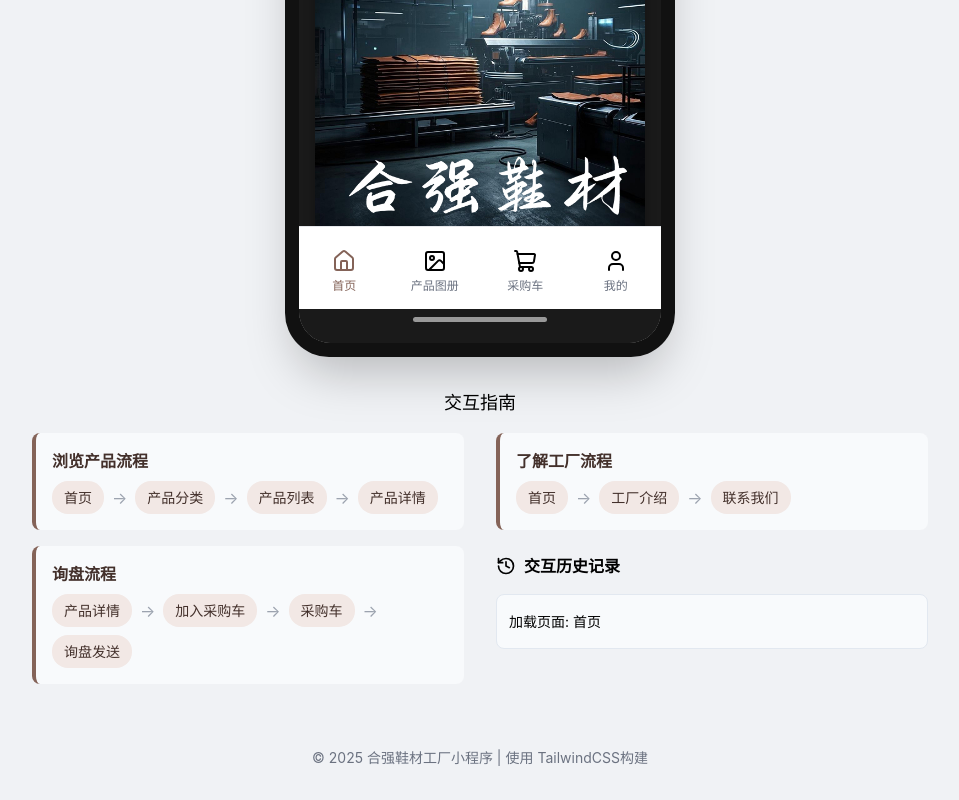
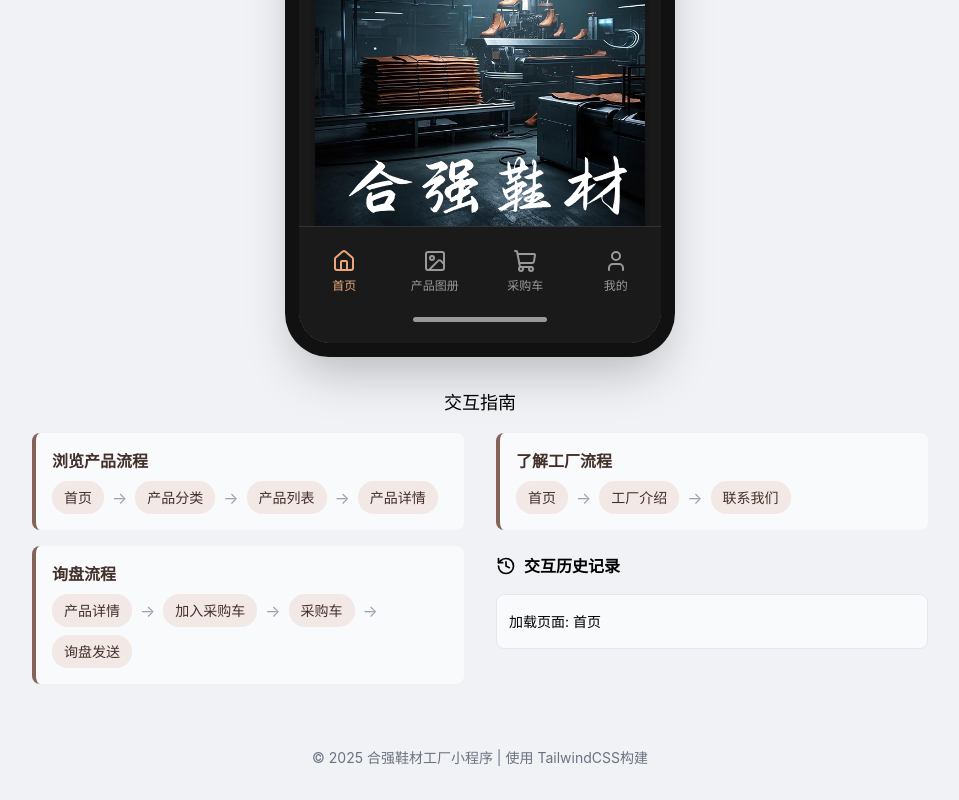
Before and after one commit to lij110397/miniapp-factory-heqiang, a plain HTML site: page prototype-2/prototype-interactive.html in a window 1280 px wide. Shown: the part 739-1539 px from the top of the page, without its empty margins (160-1119 px from the left). Drawn offline with nearby package versions, Linux system fonts and the light colour scheme.

Commit message:
修改prototype-2的交互原型

```diff
--- a/prototype-2/prototype-interactive.html
+++ b/prototype-2/prototype-interactive.html
@@ -127,8 +127,8 @@
 
     .tab-bar {
       height: 83px;
-      background-color: white;
-      border-top: 1px solid #e5e7eb;
+      background-color: #1A1A1A;
+      border-top: 1px solid #333;
       width: 100%;
       display: flex;
       justify-content: space-around;
@@ -142,6 +142,8 @@
       padding-top: 8px;
       cursor: pointer;
       width: 25%;
+      font-size: 10px;
+      color: #999;
     }
 
     .tab-icon {
@@ -155,15 +157,35 @@
 
     .tab-label {
       font-size: 12px;
-      color: var(--neutral-500);
+      color: #999;
     }
 
     .tab-item.active .tab-label {
-      color: var(--primary-600);
+      color: #E8A87C;
     }
 
     .tab-item.active .tab-icon {
-      color: var(--primary-600);
+      color: #E8A87C;
+    }
+
+    /* 添加底部指示条样式 */
+    .bottom-bar {
+      height: 34px;
+      background-color: #1A1A1A;
+      position: absolute;
+      bottom: 0;
+      width: 100%;
+      display: flex;
+      justify-content: center;
+      z-index: 100;
+    }
+
+    .home-indicator {
+      width: 134px;
+      height: 5px;
+      background-color: #999;
+      border-radius: 100px;
+      margin-top: 8px;
     }
 
     .interaction-log {
@@ -285,6 +307,11 @@
               <div class="tab-label">我的</div>
             </div>
           </div>
+        </div>
+
+        <!-- 添加底部指示条 -->
+        <div class="bottom-bar">
+          <div class="home-indicator"></div>
         </div>
       </div>
     </div>
```
